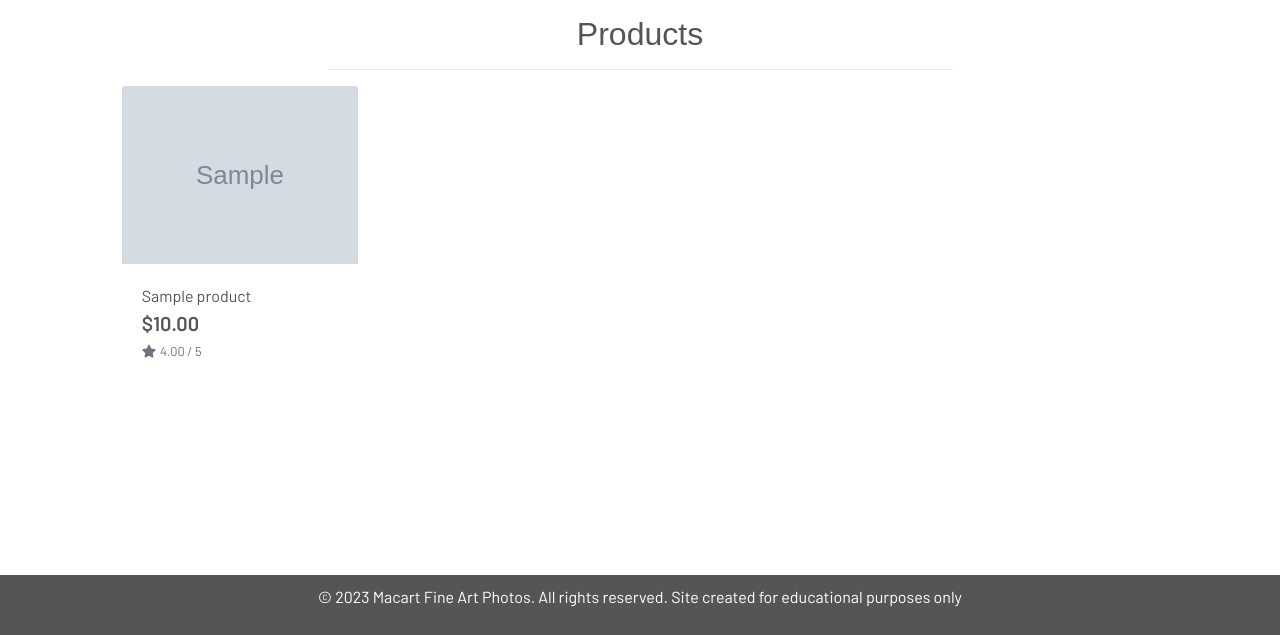
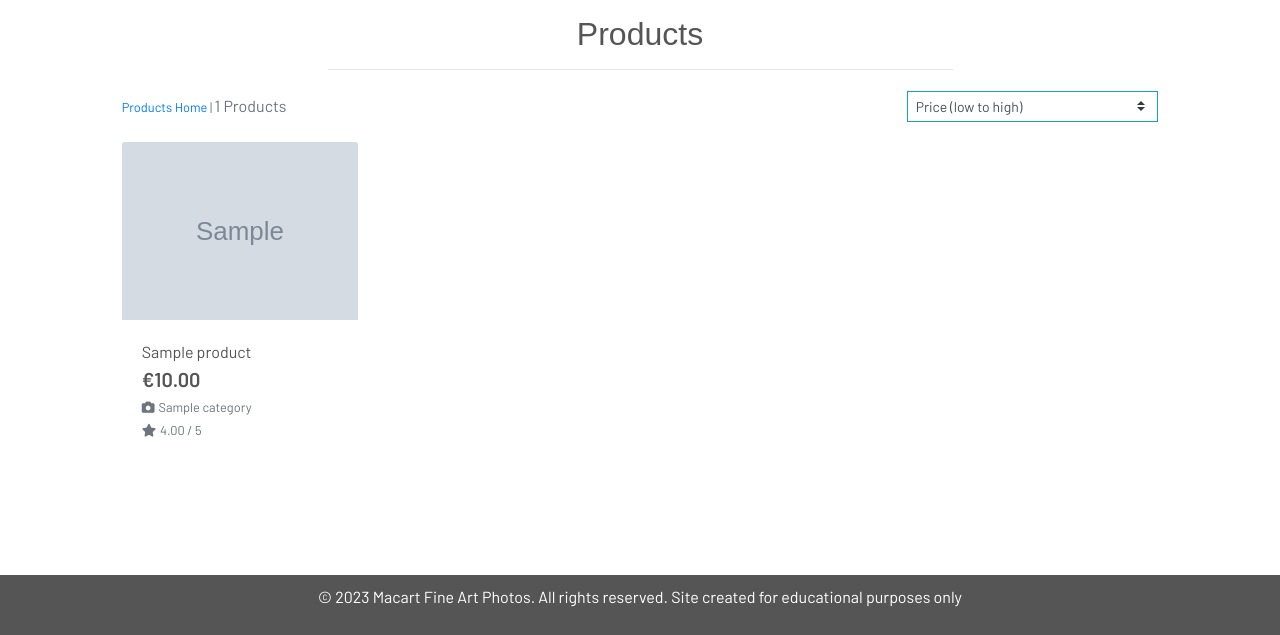
Before and after one commit to zemaciel/MacArt, a Django app: a page that uses templates/includes/main-nav.html in a window 1280 px wide. Shown: the part 165-800 px from the top of the page. Run offline with Django 3.2, Linux system fonts and the light colour scheme; tables that the repository leaves empty hold one stand-in row (values such as "Sample post"); grey boxes marked "Sample" are stand-in pictures; some libraries are stand-ins or nearby versions; some web fonts are replaced.

Commit message:
Improvements in sorting and products template

```diff
--- a/products/templates/products/products.html
+++ b/products/templates/products/products.html
@@ -15,14 +15,48 @@
         <div class="row">
             <div class="col text-center mt-3">
                 <h2 class="macart-font">Products</h2>
+                <!-- Category Badges -->
+                {% for c in current_categories %}
+                    <a class="category-badge text-decoration-none" href="{% url 'products' %}?category={{ c.name }}">
+                        <span class="p-2 mt-2 badge badge-white text-black rounded-0 border border-dark">{{ c.friendly_name }}</span>
+                    </a>
+                {% endfor %}
+
                 <hr class="w-50 mb-1">
             </div>
         </div>
         <div class="row">
             <div class="product-container col-10 offset-1">
-                <div class="row mt-1 mb-2"></div>
+                <div class="row mt-1 mb-2">
+                    <!-- SORT SELECT -->
+                    <div class="col-12 col-md-6 my-auto order-md-last d-flex justify-content-center justify-content-md-end">
+                       <!-- Sort Selet Box -->
+                        <div class="sort-select-wrapper w-50">
+                            <select id="sort-selector" class="custom-select custom-select-sm rounded-0 border border-{% if current_sorting != 'None_None' %}info{% else %}black{% endif %}">
+                                <option value="reset" {% if current_sorting == 'None_None' %}selected{% endif %}>Sort by...</option>
+                                <option value="price_asc" {% if current_sorting == 'price_asc' %}selected{% endif %}>Price (low to high)</option>
+                                <option value="price_desc" {% if current_sorting == 'price_desc' %}selected{% endif %}>Price (high to low)</option>
+                                <option value="rating_asc" {% if current_sorting == 'rating_asc' %}selected{% endif %}>Rating (low to high)</option>
+                                <option value="rating_desc" {% if current_sorting == 'rating_desc' %}selected{% endif %}>Rating (high to low)</option>
+                            </select>
+                        </div>
+                    </div>
+                    <!-- PRODUCT COUNT AND SEARCH RESULTS -->
+                    <div class="col-12 col-md-6 order-md-first">
+                        <p class="text-muted mt-3 text-center text-md-left">
+                            {% if search_term or current_categories or current_sorting != 'None_None' %}
+                                <span class="small"><a href="{% url 'products' %}">Products Home</a> | </span>
+                            {% endif %}
+                            {{ products|length }} Products{% if search_term %} found for <strong>"{{ search_term }}"</strong>{% endif %}
+                        </p>
+                    </div>
+                </div>
+
+
+
                 <div class="row">
                     {% for product in products %}
+                    <!-- PRODUCT CARD -->
                         <div class="col-sm-6 col-md-6 col-lg-4 col-xl-3">
                             <div class="card h-100 border-0">
                                 {% if product.image %}
@@ -37,10 +71,18 @@
                                 <div class="card-body pb-0">
                                     <p class="mb-0">{{ product.name }}</p>
                                 </div>
+                                <!-- Product Footer -->
                                 <div class="card-footer bg-white pt-0 border-0 text-left">
                                     <div class="row">
                                         <div class="col">
-                                            <p class="lead mb-0 text-left font-weight-bold">${{ product.price }}</p>
+                                            <p class="lead mb-0 text-left font-weight-bold">€{{ product.price }}</p>
+                                            {% if product.category %}
+                                            <p class="small mt-1 mb-0">
+                                                <a class="text-muted" href="{% url 'products' %}?category={{ product.category.name }}">
+                                                    <i class="fas fa-camera mr-1"></i>{{ product.category.friendly_name }}
+                                                </a>
+                                            </p>
+                                            {% endif %}
                                             {% if product.rating %}
                                                 <small class="text-muted"><i class="fas fa-star mr-1"></i>{{ product.rating }} / 5</small>
                                             {% else %}
@@ -49,8 +91,10 @@
                                         </div>
                                     </div>
                                 </div>
+                                <!-- end product footer -->
                             </div>
                         </div>
+                        <!-- end PRODUCT CARD -->
                         {% if forloop.counter|divisibleby:1 %}
                             <div class="col-12 d-sm-none mb-5">
                                 <hr>
--- a/products/views.py
+++ b/products/views.py
@@ -14,6 +14,7 @@ def all_products(request):
     categories = None
     sort = None
     direction = None
+    formats = None
 
     if request.GET:
         if 'sort' in request.GET:
@@ -55,6 +56,7 @@ def all_products(request):
         'products': products,
         'search_term': query,
         'current_categories': categories,
+        'current_formats': formats,
         'current_sorting': current_sorting,
     }
 
--- a/static/css/base.css
+++ b/static/css/base.css
@@ -124,6 +124,7 @@ main {
     flex-grow: 1;
 }
 
+/* Category Badges */
 a.category-badge > span.badge:hover {
     background: #212529 !important;
     color: #fff !important;
--- a/templates/includes/main-nav.html
+++ b/templates/includes/main-nav.html
@@ -22,7 +22,6 @@
                 <a href="{% url 'products' %}?category=cities" class="dropdown-item">City</a>
                 <a href="{% url 'products' %}?category=landscape" class="dropdown-item">Landscape</a>
                 <a href="{% url 'products' %}?category=street" class="dropdown-item">Street Photo</a>
-                <a href="{% url 'products' %}?format=square" class="dropdown-item">Test</a>
                 <a href="{% url 'products' %}?category=architectural,cities,landscape,street" class="dropdown-item">All Photos</a>
             </div>
         </li>
```
Also changed, not shown: products/templates/products/product_detail.html (+8 -1 lines), media/CCV20170612-sao-paulo-brazil.jpg (added).
